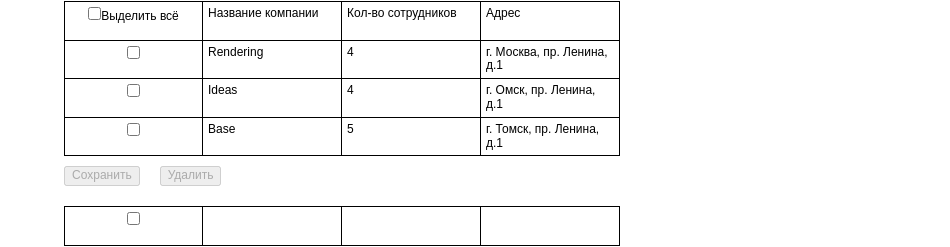
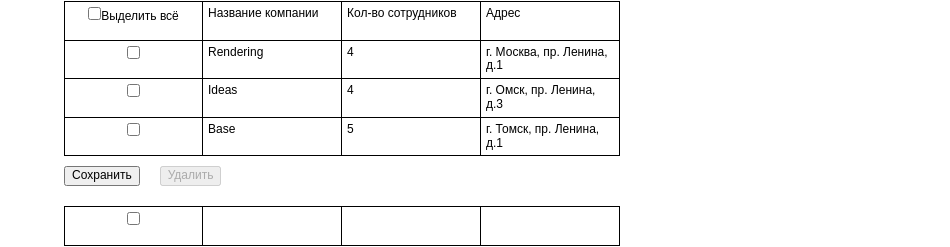
Before and after one commit to IVKrylova/list-of-companies, a React (Create React App) app: page / in a window 1280 px wide. Shown: the part 226-473 px from the top of the page, without its empty margins (0-950 px from the left). Built offline with nearby package versions, Linux system fonts and the light colour scheme; data requests are answered from the project's data file.

Commit message:
feat: add companies editing

```diff
--- a/server/db.json
+++ b/server/db.json
@@ -1,32 +1,39 @@
 {
-  "companies": [{
+  "companies": [
+    {
       "id": 1,
       "name": "Rendering",
       "address": "г. Москва, пр. Ленина, д.1"
-  }, {
-    "id": 2,
+    },
+    {
       "name": "Ideas",
-    "address": "г. Омск, пр. Ленина, д.1"
-  }, {
+      "address": "г. Омск, пр. Ленина, д.3",
+      "id": 2
+    },
+    {
       "id": 3,
       "name": "Base",
       "address": "г. Томск, пр. Ленина, д.1"
-  }],
-  "coworkers": [{
+    }
+  ],
+  "coworkers": [
+    {
       "id": 1,
       "name": "Иван",
       "lastname": "Иванов",
       "position": "Frontend-разработчик",
       "company": "Rendering",
       "idCompany": "1"
-  }, {
+    },
+    {
       "id": 2,
       "name": "Иван",
       "lastname": "Иванов",
       "position": "Дизайнер",
       "company": "Ideas",
       "idCompany": "2"
-  }, {
+    },
+    {
       "id": 3,
       "name": "Иван",
       "lastname": "Иванов",
@@ -41,14 +48,16 @@
       "position": "Frontend-разработчик",
       "company": "Rendering",
       "idCompany": "1"
-  }, {
+    },
+    {
       "id": 5,
       "name": "Иван",
       "lastname": "Иванов",
       "position": "Дизайнер",
       "company": "Ideas",
       "idCompany": "2"
-  }, {
+    },
+    {
       "id": 6,
       "name": "Иван",
       "lastname": "Иванов",
@@ -63,14 +72,16 @@
       "position": "Frontend-разработчик",
       "company": "Rendering",
       "idCompany": "1"
-  }, {
+    },
+    {
       "id": 8,
       "name": "Иван",
       "lastname": "Иванов",
       "position": "Дизайнер",
       "company": "Ideas",
       "idCompany": "2"
-  }, {
+    },
+    {
       "id": 9,
       "name": "Иван",
       "lastname": "Иванов",
@@ -85,14 +96,16 @@
       "position": "Frontend-разработчик",
       "company": "Rendering",
       "idCompany": "1"
-  }, {
+    },
+    {
       "id": 11,
       "name": "Иван",
       "lastname": "Иванов",
       "position": "Дизайнер",
       "company": "Ideas",
       "idCompany": "2"
-  }, {
+    },
+    {
       "id": 12,
       "name": "Иван",
       "lastname": "Иванов",
@@ -107,5 +120,6 @@
       "position": "Тестировщик",
       "company": "Base",
       "idCompany": "3"
-  }]
     }
+  ]
+}
--- a/src/components/Button/Button.js
+++ b/src/components/Button/Button.js
@@ -2,7 +2,7 @@ import './Button.css';
 
 const Button = props => {
   return (
-    <button type='submit' className='button' disabled={props.disabled}>
+    <button type={props.type} className='button' disabled={props.disabled}>
       {props.buttonText}
     </button>
   );
--- a/src/components/ListCompanies/ListCompanies.js
+++ b/src/components/ListCompanies/ListCompanies.js
@@ -6,23 +6,26 @@ const ListCompanies = props => {
   const coworkers = useSelector(store => store.coworkers.coworkers);
 
   return (
-    props.companies && props.companies.map(companie => {
+    props.companies && props.companies.map(company => {
       return (
         <Row
-          key={companie.id}
-          formName={companie.name}
+          key={company.id}
+          formName={company.name}
           editingSecondCell={false}
-          secondCell={companie.name}
+          secondCell={company.name}
           editingThirdCell={true}
-          thirdCell={coworkers.filter(el => el.company === companie.name).length}
+          thirdCell={coworkers.filter(el => el.company === company.name).length}
           editingFourthCell={false}
-          fourthCell={companie.address}
+          fourthCell={company.address}
           isHiddenButtonSave={false}
           isHiddenButtonDelete={false}
           isHiddenButtonAdd={true}
-          checked={companie.checked}
+          checked={company.checked}
           onClickCheckbox={props.onClickCheckbox}
-          companie={companie}
+          companie={company}
+          nameSecondCell='name'
+          nameThirdCell='count'
+          nameFourthCell='address'
         />
        )
     })
--- a/src/components/Main/Main.js
+++ b/src/components/Main/Main.js
@@ -20,6 +20,7 @@ const Main = props => {
         fourthColumn='Адрес'
         isChecked={!!checkedCompanies.length}
         onClickCheckbox={props.onClickCheckboxAllCompanies}
+        onSubmitForm={props.onUpdateCompany}
       >
         <ListCompanies
           companies={companies}
@@ -33,6 +34,7 @@ const Main = props => {
         thirdColumn='Имя'
         fourthColumn='Должность'
         onClickCheckbox={props.onClickCheckboxAllCoworkers}
+        onSubmitForm={props.onSubmitForm}
       >
         <ListCoworkers
           coworkers={selectedCoworkers}
--- a/src/components/Row/Row.js
+++ b/src/components/Row/Row.js
@@ -1,6 +1,14 @@
+import { useEffect, useState } from 'react';
+import { useDispatch } from 'react-redux';
+import { updateCompany } from '../../store/actionCreators/updatingCompany';
 import './Row.css';
 
 const Row = props => {
+  const dispatch = useDispatch();
+
+  // хуки состояния значения ячеек таблицы
+  const [ values, setValues ] = useState({});
+
   // класс ячейки
   const cellClassName = `row__cell ${props.cellClassModifier ? props.cellClassModifier : ''} ${props.checked ? 'row__cell_checked' : ''}`;
 
@@ -16,6 +24,23 @@ const Row = props => {
     }
   }
 
+  // установка начального значения стейтов ячеек
+  useEffect(_ => {
+    props.companie && setValues({ name: props.companie.name, address: props.companie.address, id: props.companie.id });
+  }, []);
+
+  // обработчик изменения ячейки
+  const handleChange = evt => {
+    const {name, value} = evt.target;
+
+    setValues({...values, [name]: value });
+  }
+
+  // сохраняем значения в store
+  useEffect(_ => {
+    props.companie && dispatch(updateCompany(values));
+  }, [values])
+
   return (
     <fieldset className='row'>
       <label className={cellClassName}>
@@ -24,7 +49,7 @@ const Row = props => {
           id={`${props.formName}-checkbox`}
           name={`${props.formName}-checkbox`}
           checked={props.checked}
-          onClick={handleClickCheckbox}
+          onChange={handleClickCheckbox}
         />
         {props.labelText ? props.labelText : ''}
       </label>
@@ -32,18 +57,24 @@ const Row = props => {
         className={`${cellClassName} row__cell_textarea`}
         readOnly={props.editingSecondCell}
         defaultValue={props.secondCell}
+        name={props.nameSecondCell}
+        onChange={handleChange}
       >
       </textarea>
       <textarea
         className={`${cellClassName} row__cell_textarea`}
         readOnly={props.editingThirdCell}
         defaultValue={props.thirdCell}
+        name={props.nameThirdCell}
+        onChange={handleChange}
       >
       </textarea>
       <textarea
         className={`${cellClassName} row__cell_textarea`}
         readOnly={props.editingFourthCell}
         defaultValue={props.fourthCell}
+        name={props.nameFourthCell}
+        onChange={handleChange}
       >
       </textarea>
     </fieldset>
--- a/src/components/Table/Table.js
+++ b/src/components/Table/Table.js
@@ -14,7 +14,7 @@ const Table = props => {
   return (
     <section className={`table ${selectedCoworkers.length === 0 && props.tableName === 'coworkers' ? 'table_hidden' : ''}`}>
       <h2 className='table__title'>{props.title}</h2>
-      <form className='form' id={props.tableName} name={props.tableName}>
+      <form className='form' id={props.tableName} name={props.tableName} onSubmit={props.onSubmitForm}>
       {/* Шапка таблицы */}
       <Row
         formName={props.tableName}
@@ -34,14 +34,16 @@ const Table = props => {
       <ul className='buttons'>
         <li>
           <Button
-            disabled={true}
+            disabled={false}
             buttonText='Сохранить'
+            type='submit'
           />
         </li>
         <li>
           <Button
             disabled={!props.isChecked}
             buttonText='Удалить'
+            type='button'
           />
         </li>
       </ul>
@@ -61,6 +63,7 @@ const Table = props => {
         <Button
           disabled={true}
           buttonText='Добавить'
+          type='submit'
         />
       </form>
     </section>
--- /dev/null
+++ b/src/store/actionCreators/updatingCompany.js
@@ -0,0 +1,13 @@
+import { updatingCompanyActionTypes } from '../actionTypes/updatingCompany';
+
+// функция обновления данных компании
+export const updateCompany = data => {
+  return {
+    type: updatingCompanyActionTypes.UPDATE_COMPANY,
+    payload: {
+      address: data.address,
+      name: data.name,
+      id: data.id,
+    }
+  }
+}
--- /dev/null
+++ b/src/store/actionTypes/updatingCompany.js
@@ -0,0 +1,3 @@
+export const updatingCompanyActionTypes = {
+  UPDATE_COMPANY: 'UPDATE_COMPANY',
+}
--- a/src/store/reducers/rootReducer.js
+++ b/src/store/reducers/rootReducer.js
@@ -4,6 +4,7 @@ import { coworkersReducer } from './coworkersReduser';
 import { checkedCompaniesReduser } from './checkedCompaniesReduser';
 import { selectedCoworkersReduser } from './selectedCoworkersReduser';
 import { checkedCoworkersReduser } from './checkedCoworkersReduser';
+import { updatingCompanyReduser } from './updatingCompanyReduser';
 
 // общий редьюсер
 export const rootReduser = combineReducers({
@@ -12,4 +13,5 @@ export const rootReduser = combineReducers({
   checkedCompanies: checkedCompaniesReduser,
   selectedCoworkers: selectedCoworkersReduser,
   checkedCoworkers: checkedCoworkersReduser,
+  updatingCompany: updatingCompanyReduser,
 });
--- /dev/null
+++ b/src/store/reducers/updatingCompanyReduser.js
@@ -0,0 +1,19 @@
+import { updatingCompanyActionTypes } from '../actionTypes/updatingCompany';
+
+const initialState = {
+  id: null,
+  name: '',
+  address: '',
+}
+
+export const updatingCompanyReduser = (state = initialState, action) => {
+  switch(action.type) {
+    case updatingCompanyActionTypes.UPDATE_COMPANY:
+      return {
+        ...state,
+        data: action.payload,
+      }
+    default:
+      return state;
+  }
+}
--- a/src/utils/MainApi.js
+++ b/src/utils/MainApi.js
@@ -11,7 +11,7 @@ class MainApi {
   getCompanies() {
     return fetch(`${this.baseUrl}/companies`, {
       method: 'GET',
-      headers: this.headers
+      headers: this.headers,
     })
     .then(checkResponse)
   }
@@ -20,7 +20,21 @@ class MainApi {
   getCoworkers() {
     return fetch(`${this.baseUrl}/coworkers`, {
       method: 'GET',
-      headers: this.headers
+      headers: this.headers,
+    })
+    .then(checkResponse)
+  }
+
+  // метод обновления данных компании
+  updateCompanie(data) {
+    return fetch(`${this.baseUrl}/companies/${data.id}`, {
+      method: 'PUT',
+      headers: this.headers,
+      body: JSON.stringify({
+        name: data.name,
+        address: data.address,
+        id: data.id,
+      })
     })
     .then(checkResponse)
   }
```
Also changed, not shown: src/components/App/App.js (+16 -2 lines). Lines whose indentation alone changed are shown as unchanged.
